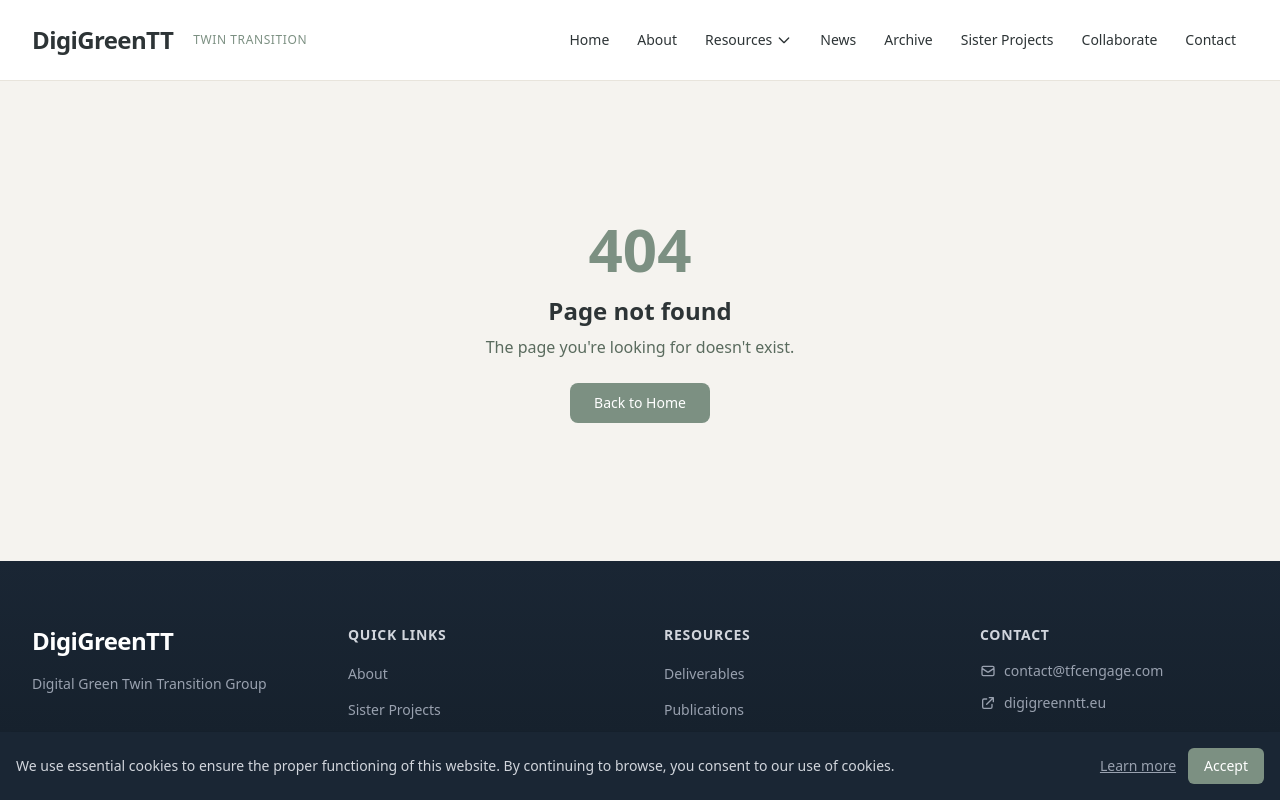
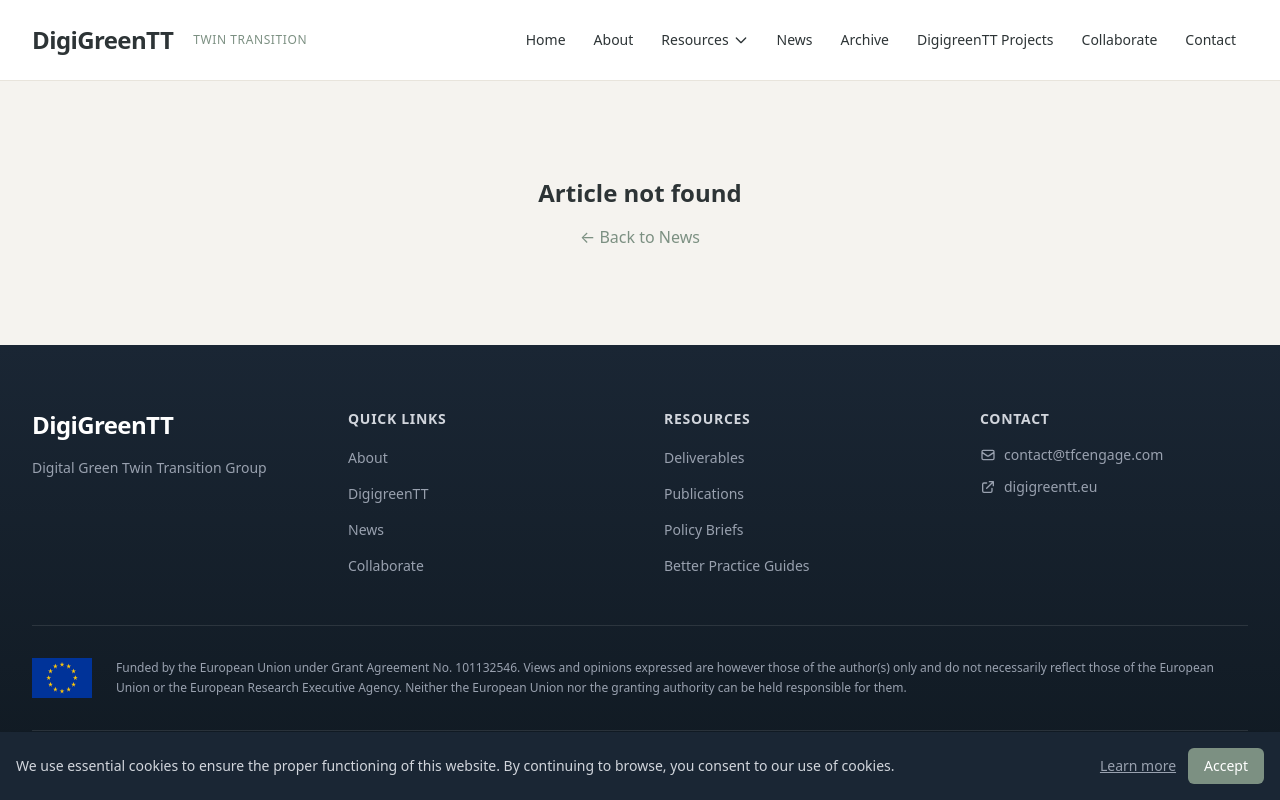
Before and after one commit to tfc-research-and-inovation/digigreen-eu, an Angular app: page /news-detail in a window 1280 px wide. Shown: the top 800 px of the page. Built offline with nearby package versions, Linux system fonts and the light colour scheme.

Commit message:
feat(): update project names and routes for DigigreenTT

```diff
--- a/public/data/events.json
+++ b/public/data/events.json
@@ -1,6 +1,6 @@
 [
   {
-    "title": "Sister Project Network Introduction Webinar",
+    "title": "DigigreenTT Project Network Introduction Webinar",
     "description": "Join us for an introductory webinar to learn about the FITTER-EU Sister Project Network, collaboration opportunities, and how to get involved.",
     "event_date": "2025-02-15",
     "event_time": "14:00 CET",
--- a/src/app/app.routes.ts
+++ b/src/app/app.routes.ts
@@ -14,7 +14,7 @@ export const routes: Routes = [
     loadComponent: () => import('./pages/members/members.component').then(m => m.MembersComponent),
   },
   {
-    path: 'sisterProjects',
+    path: 'digigreentt-projects',
     loadComponent: () => import('./pages/sister-projects/sister-projects.component').then(m => m.SisterProjectsComponent),
   },
   {
@@ -22,7 +22,7 @@ export const routes: Routes = [
     loadComponent: () => import('./pages/news/news.component').then(m => m.NewsComponent),
   },
   {
-    path: 'NewsDetail',
+    path: 'news-detail',
     loadComponent: () => import('./pages/news-detail/news-detail.component').then(m => m.NewsDetailComponent),
   },
   {
--- a/src/app/components/home/news-teaser.component.ts
+++ b/src/app/components/home/news-teaser.component.ts
@@ -17,7 +17,7 @@ import { DatePipe } from '@angular/common';
           @for (item of news; track item.id) {
             <li class="border-b border-[#E8E4DC] pb-4 last:border-0 last:pb-0">
               <p class="text-xs text-[#7C9082] mb-1">{{ item.publish_date | date:'mediumDate' }}</p>
-              <a [routerLink]="'/NewsDetail'" [queryParams]="{id: item.id}"
+              <a [routerLink]="'/news-detail'" [queryParams]="{id: item.id}"
                  class="text-sm font-medium text-[#2D3436] hover:text-[#7C9082] transition-colors line-clamp-2">
                 {{ item.title }}
               </a>
--- a/src/app/components/news/news-card.component.ts
+++ b/src/app/components/news/news-card.component.ts
@@ -23,7 +23,7 @@ import { NewsItem } from '../../models';
         <p class="text-sm text-[#5A6B5E] line-clamp-3 flex-1">{{ item.excerpt }}</p>
         <div class="mt-4 flex items-center justify-between">
           <span class="text-xs text-[#7C9082]">{{ item.publish_date | date:'mediumDate' }}</span>
-          <a [routerLink]="'/NewsDetail'" [queryParams]="{id: item.id}"
+          <a [routerLink]="'/news-detail'" [queryParams]="{id: item.id}"
              class="text-sm font-medium text-[#7C9082] hover:text-[#5A6B5E] transition-colors">
             Read more →
           </a>
--- a/src/app/layout/layout.component.html
+++ b/src/app/layout/layout.component.html
@@ -136,10 +136,10 @@
         <div>
           <h3 class="text-sm font-semibold uppercase tracking-wider text-gray-300">Quick Links</h3>
           <ul class="mt-4 space-y-3">
-            @for (item of ['About','SisterProjects','News','Collaborate']; track item) {
+            @for (item of quickLinks; track item) {
               <li>
-                <a [routerLink]="'/'+item.toLowerCase()" class="text-sm text-gray-400 hover:text-white transition-colors">
-                  {{ item === 'SisterProjects' ? 'Sister Projects' : item }}
+                <a [routerLink]="item.path" class="text-sm text-gray-400 hover:text-white transition-colors">
+                  {{ item.label }}
                 </a>
               </li>
             }
@@ -176,13 +176,13 @@
               </a>
             </li>
             <li>
-              <a href="https://digigreenntt.eu" target="_blank" rel="noopener noreferrer"
+              <a href="https://digigreentt.eu" target="_blank" rel="noopener noreferrer"
                  class="flex items-center gap-2 text-sm text-gray-400 hover:text-white transition-colors">
                 <svg class="h-4 w-4" fill="none" stroke="currentColor" viewBox="0 0 24 24">
                   <path stroke-linecap="round" stroke-linejoin="round" stroke-width="2"
                     d="M10 6H6a2 2 0 00-2 2v10a2 2 0 002 2h10a2 2 0 002-2v-4M14 4h6m0 0v6m0-6L10 14"/>
                 </svg>
-                digigreenntt.eu
+                digigreentt.eu
               </a>
             </li>
           </ul>
--- a/src/app/layout/layout.component.ts
+++ b/src/app/layout/layout.component.ts
@@ -40,7 +40,7 @@ export class LayoutComponent implements OnInit {
     },
     { name: 'News', route: '/news' },
     { name: 'Archive', route: '/archive' },
-    { name: 'Sister Projects', route: '/sisterProjects' },
+    { name: 'DigigreenTT Projects', route: '/digigreentt-projects' },
     { name: 'Collaborate', route: '/collaborate' },
     { name: 'Contact', route: '/contact' },
   ];
@@ -80,6 +80,13 @@ export class LayoutComponent implements OnInit {
     { label: 'Better Practice Guides', type: 'Better Practice Guide' },
   ];
 
+  readonly quickLinks = [
+    { label: 'About', path: '/about' },
+    { label: 'DigigreenTT', path: '/digigreentt-projects' },
+    { label: 'News', path: '/news' },
+    { label: 'Collaborate', path: '/collaborate' }
+  ];
+
   parseParams(params: string): Record<string, string> {
     const result: Record<string, string> = {};
     const search = new URLSearchParams(params.replace(/^\?/, ''));
--- a/src/app/pages/about/about.component.ts
+++ b/src/app/pages/about/about.component.ts
@@ -92,7 +92,7 @@ import {RouterLink} from '@angular/router';
                 </ul>
               </div>
               <div class="text-center lg:text-right">
-                <a routerLink="/Collaborate"
+                <a routerLink="/collaborate"
                    class="inline-flex items-center gap-2 bg-white text-[#7C9082] hover:bg-white/90 px-8 py-3 rounded-lg text-base font-medium transition-colors">
                   Collaborate With Us
                   <svg class="h-4 w-4" fill="none" stroke="currentColor" viewBox="0 0 24 24">
--- a/src/app/pages/archive/archive.component.ts
+++ b/src/app/pages/archive/archive.component.ts
@@ -29,7 +29,7 @@ import { EmptyStateComponent } from '../../components/shared/empty-state.compone
                     <h3 class="text-base font-semibold text-[#2D3436]">{{ item.title }}</h3>
                     <p class="text-sm text-[#5A6B5E] mt-1 line-clamp-2">{{ item.excerpt }}</p>
                   </div>
-                  <a [routerLink]="'/NewsDetail'" [queryParams]="{id: item.id}"
+                  <a [routerLink]="'/news-detail'" [queryParams]="{id: item.id}"
                      class="shrink-0 text-sm font-medium text-[#7C9082] hover:text-[#5A6B5E] transition-colors">
                     Read more →
                   </a>
--- a/src/app/pages/home/home.component.ts
+++ b/src/app/pages/home/home.component.ts
@@ -31,14 +31,14 @@ import { EventsTeaserComponent } from '../../components/home/events-teaser.compo
                 Advancing social justice to reduce inequality in Europe's green and digital transitions.
               </p>
               <div class="mt-8 flex flex-col sm:flex-row gap-4">
-                <a routerLink="/Collaborate"
+                <a routerLink="/collaborate"
                    class="inline-flex items-center justify-center gap-2 bg-[#C67B5C] hover:bg-[#A5614A] text-white px-6 py-3 rounded-lg text-base font-medium transition-colors">
                   Propose a Joint Activity
                   <svg class="h-4 w-4" fill="none" stroke="currentColor" viewBox="0 0 24 24">
                     <path stroke-linecap="round" stroke-linejoin="round" stroke-width="2" d="M9 5l7 7-7 7"/>
                   </svg>
                 </a>
-                <a routerLink="/Collaborate" [queryParams]="{tab:'network'}"
+                <a routerLink="/collaborate" [queryParams]="{tab:'network'}"
                    class="inline-flex items-center justify-center gap-2 border border-[#7C9082] text-[#7C9082] hover:bg-[#7C9082]/10 px-6 py-3 rounded-lg text-base font-medium transition-colors">
                   Join the Sister Project Network
                 </a>
@@ -63,10 +63,10 @@ import { EventsTeaserComponent } from '../../components/home/events-teaser.compo
         <div class="max-w-7xl mx-auto px-4 sm:px-6 lg:px-8">
           <div class="grid md:grid-cols-3 gap-6 lg:gap-8">
             <app-teaser-card
-              title="What is the Sister Project Engagement"
+              title="What is the DigigreenTT Project Engagement"
               description="DigiGreenTT Group connects Horizon Europe projects working on fair, inclusive green and digital transitions to enable cross-learning, collaboration, and joint activities."
               linkText="Learn more"
-              linkPage="SisterProjects"
+              linkPage="digigreentt-projects"
             />
             <app-events-teaser [events]="events()" />
             <app-news-teaser [news]="news()" />
@@ -82,16 +82,16 @@ import { EventsTeaserComponent } from '../../components/home/events-teaser.compo
             Join our network of Horizon Europe projects and contribute to a fair digital and green twin transition for all Europeans.
           </p>
           <div class="mt-8 flex flex-col sm:flex-row gap-4 justify-center">
-            <a routerLink="/Collaborate"
+            <a routerLink="/collaborate"
                class="inline-flex items-center justify-center gap-2 bg-[#C67B5C] hover:bg-[#A5614A] text-white px-8 py-3 rounded-lg text-base font-medium transition-colors">
               Get Involved
               <svg class="h-4 w-4" fill="none" stroke="currentColor" viewBox="0 0 24 24">
                 <path stroke-linecap="round" stroke-linejoin="round" stroke-width="2" d="M9 5l7 7-7 7"/>
               </svg>
             </a>
-            <a routerLink="/SisterProjects"
+            <a routerLink="/digigreentt-projects"
                class="inline-flex items-center justify-center border border-white/30 text-white hover:bg-white/10 px-8 py-3 rounded-lg text-base font-medium transition-colors">
-              View Sister Projects
+              View DigiGreenTT Projects
             </a>
           </div>
         </div>
--- a/src/app/pages/news-detail/news-detail.component.ts
+++ b/src/app/pages/news-detail/news-detail.component.ts
@@ -16,12 +16,12 @@ import { format, parseISO } from 'date-fns';
       } @else if (!item()) {
         <div class="max-w-3xl mx-auto px-4 py-24 text-center">
           <h2 class="text-2xl font-semibold text-[#2D3436] mb-4">Article not found</h2>
-          <a routerLink="/News" class="text-[#7C9082] hover:underline">← Back to News</a>
+          <a routerLink="/news" class="text-[#7C9082] hover:underline">← Back to News</a>
         </div>
       } @else {
         <section class="bg-[#2D3436] text-white py-12 md:py-16">
           <div class="max-w-3xl mx-auto px-4 sm:px-6 lg:px-8">
-            <a routerLink="/News" class="text-sm text-[#7C9082] hover:text-white transition-colors mb-4 inline-block">← Back to News</a>
+            <a routerLink="/news" class="text-sm text-[#7C9082] hover:text-white transition-colors mb-4 inline-block">← Back to News</a>
             <div class="flex flex-wrap gap-2 mb-4">
               @for (tag of (item()!.tags ?? []); track tag) {
                 <span class="px-2 py-0.5 text-xs bg-[#7C9082]/20 text-[#7C9082] rounded-full">{{ tag }}</span>
```
